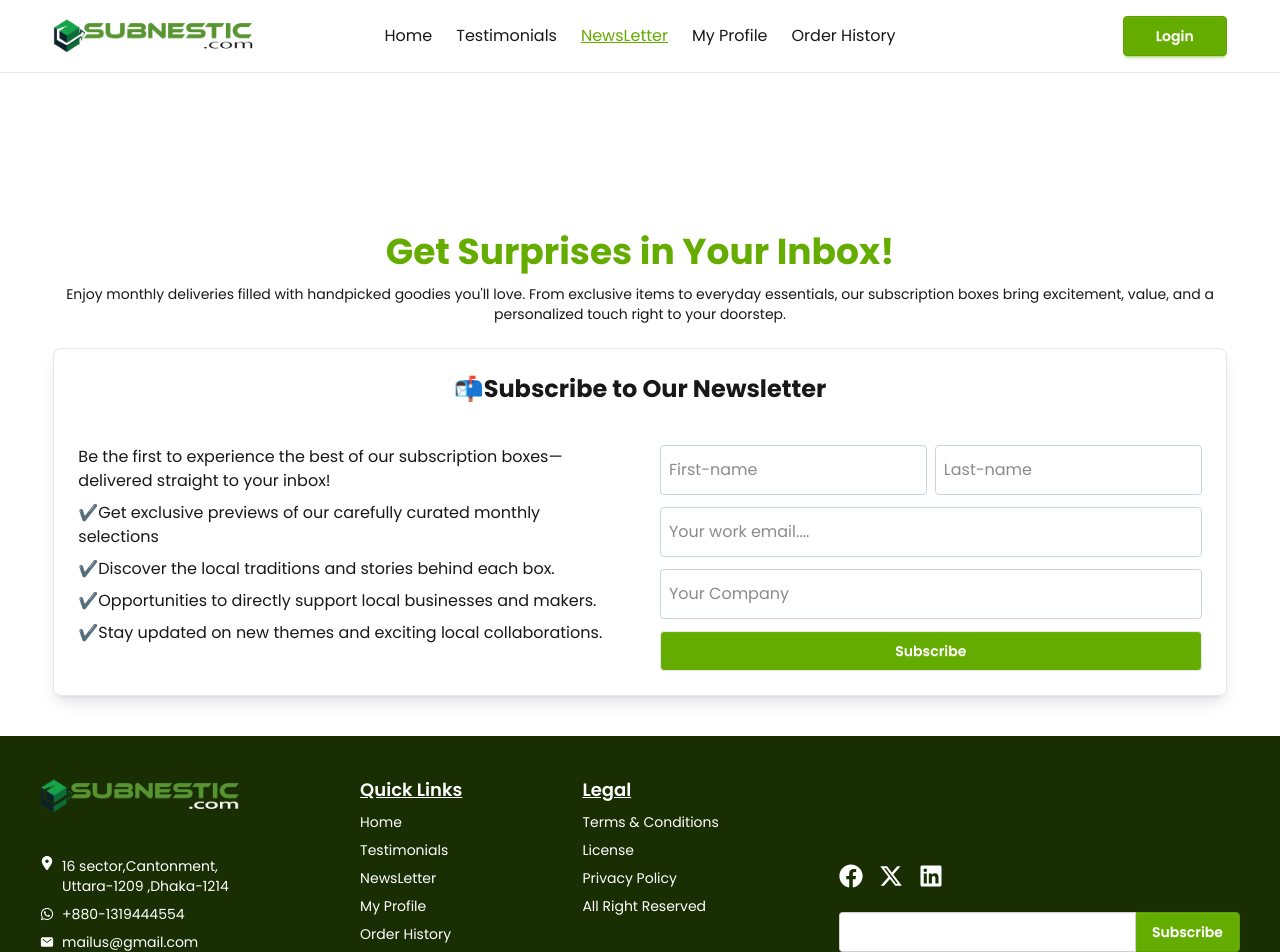
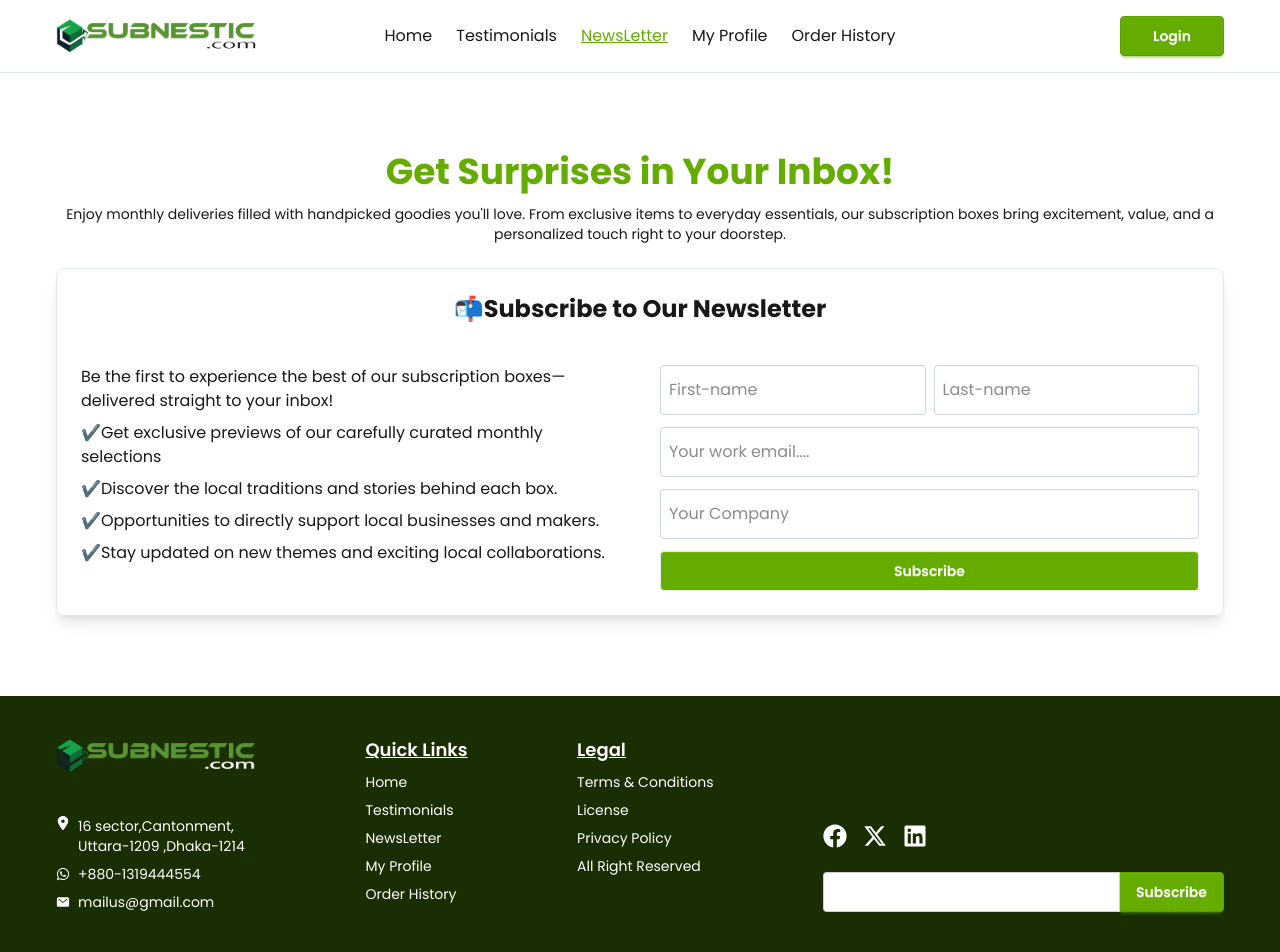
Before and after one commit to MizanRbf/subnestic-client, a React (Vite) app: page /newsLetter in a window 1280 px wide. Shown: the top 952 px of the page. Built offline with nearby package versions, Linux system fonts and the light colour scheme; no server answers.

Commit message:
newsletter responsivness for 3 device done

```diff
--- a/src/Components/Footer.jsx
+++ b/src/Components/Footer.jsx
@@ -7,7 +7,7 @@ import { Link, NavLink } from "react-router";
 const Footer = () => {
   return (
     <footer className=" bg-lime-950 text-white p-10">
-      <div className="flex flex-col lg:flex-row *:mb-8 justify-between mb-10 max-w-[1200px] mx-auto">
+      <div className="flex flex-col lg:flex-row *:mb-8 justify-between mb-10 max-w-[1200px] mx-auto md:px-4">
         {/* Title & Description */}
         <nav className="items-start *:space-y-2">
           <img className="w-50 mb-10" src="/assets/logo2.png" alt="" />
--- a/src/Components/Navbar.jsx
+++ b/src/Components/Navbar.jsx
@@ -20,7 +20,7 @@ const Navbar = () => {
   };
 
   return (
-    <div className="navbar bg-base-100 px-4 md:px-0 max-w-[1200px] mx-auto py-4 md:static fixed top-0 right-0 left-0 z-9">
+    <div className="navbar bg-base-100 px-4 max-w-[1200px] mx-auto py-4 md:static fixed top-0 right-0 left-0 z-9">
       {!isHome && (
         <div className="absolute border-b border-slate-200 w-full top-[72px] left-0 right-0"></div>
       )}
--- a/src/Pages/NewsLetter.jsx
+++ b/src/Pages/NewsLetter.jsx
@@ -10,10 +10,10 @@ const NewsLetter = () => {
       <Helmet>
         <title>Subnestic || NewsLetter</title>
       </Helmet>
-      <header className="w-11/12 mx-auto">
+      <header className="max-w-[1200px] mx-auto">
         <Navbar></Navbar>
       </header>
-      <main className="w-11/12 mx-auto md:min-h-[calc(100vh-460px)] mt-10 md:mt-40">
+      <main className="max-w-[1200px] mx-auto md:min-h-[calc(100vh-460px)] mt-30 md:mt-20 md:mb-20 px-4">
         <div className="text-center mb-6">
           <h1 className="mb-3 text-center text-primary">
             Get Surprises in Your Inbox!
```
